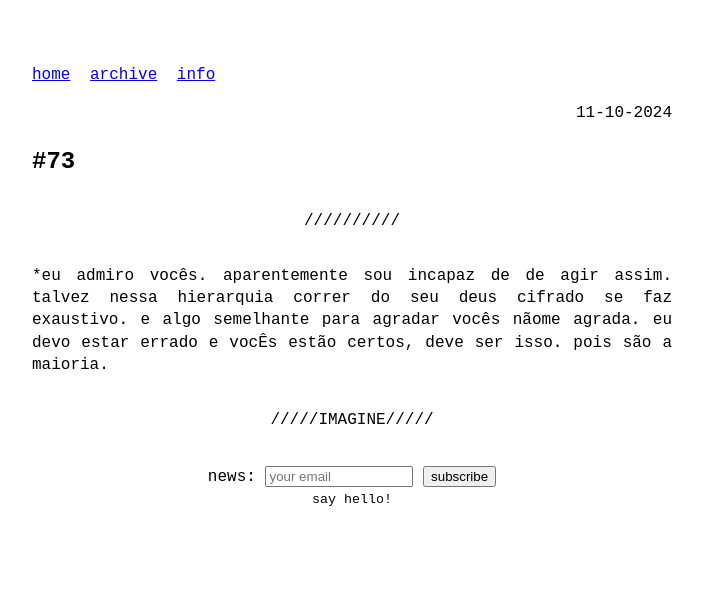
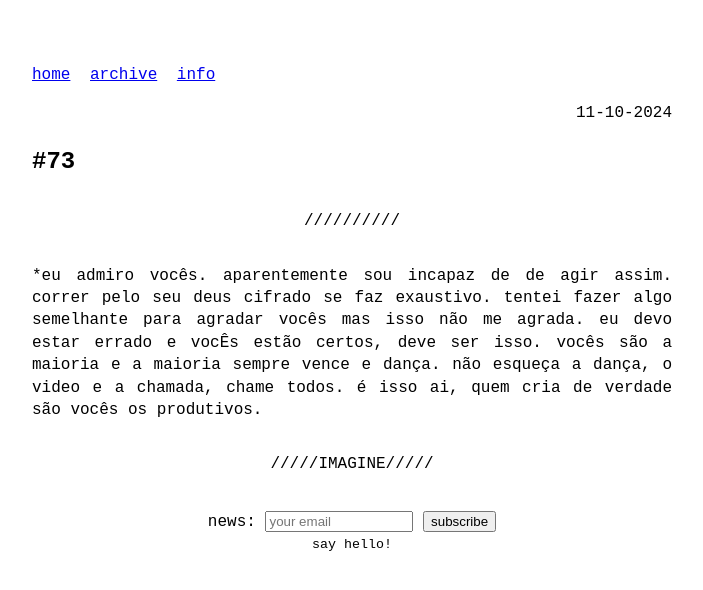
Before and after one commit to odaniloluna/odaniloluna.github.io, a Jekyll site: the page built from _posts/2024-10-11-#73.md, in a window 1280 px wide. Shown: the top 590 px of the page, without its empty margins (288-991 px from the left). Built offline with Jekyll 4.4.1, drawn with Linux system fonts in a browser that asks for light colours.

Commit message:
Update 2024-10-11-#73.md

```diff
--- a/_posts/2024-10-11-#73.md
+++ b/_posts/2024-10-11-#73.md
@@ -5,4 +5,4 @@ slug: #73
 ---
 ---
 <p class="description" style="text-align: justify;">
-*eu admiro vocês. aparentemente sou incapaz de de agir assim. talvez nessa hierarquia correr do seu deus cifrado se faz exaustivo. e  algo semelhante para agradar vocês nãome agrada. eu devo estar errado e vocÊs estão certos, deve ser isso. pois são a maioria.
+*eu admiro vocês. aparentemente sou incapaz de de agir assim. correr pelo seu deus cifrado se faz exaustivo. tentei fazer  algo semelhante para agradar vocês mas isso não me agrada. eu devo estar errado e vocÊs estão certos, deve ser isso. vocês são a maioria e a maioria sempre vence e dança. não esqueça a dança, o video e a chamada, chame todos. é isso ai, quem cria de verdade são vocês os produtivos.
```
